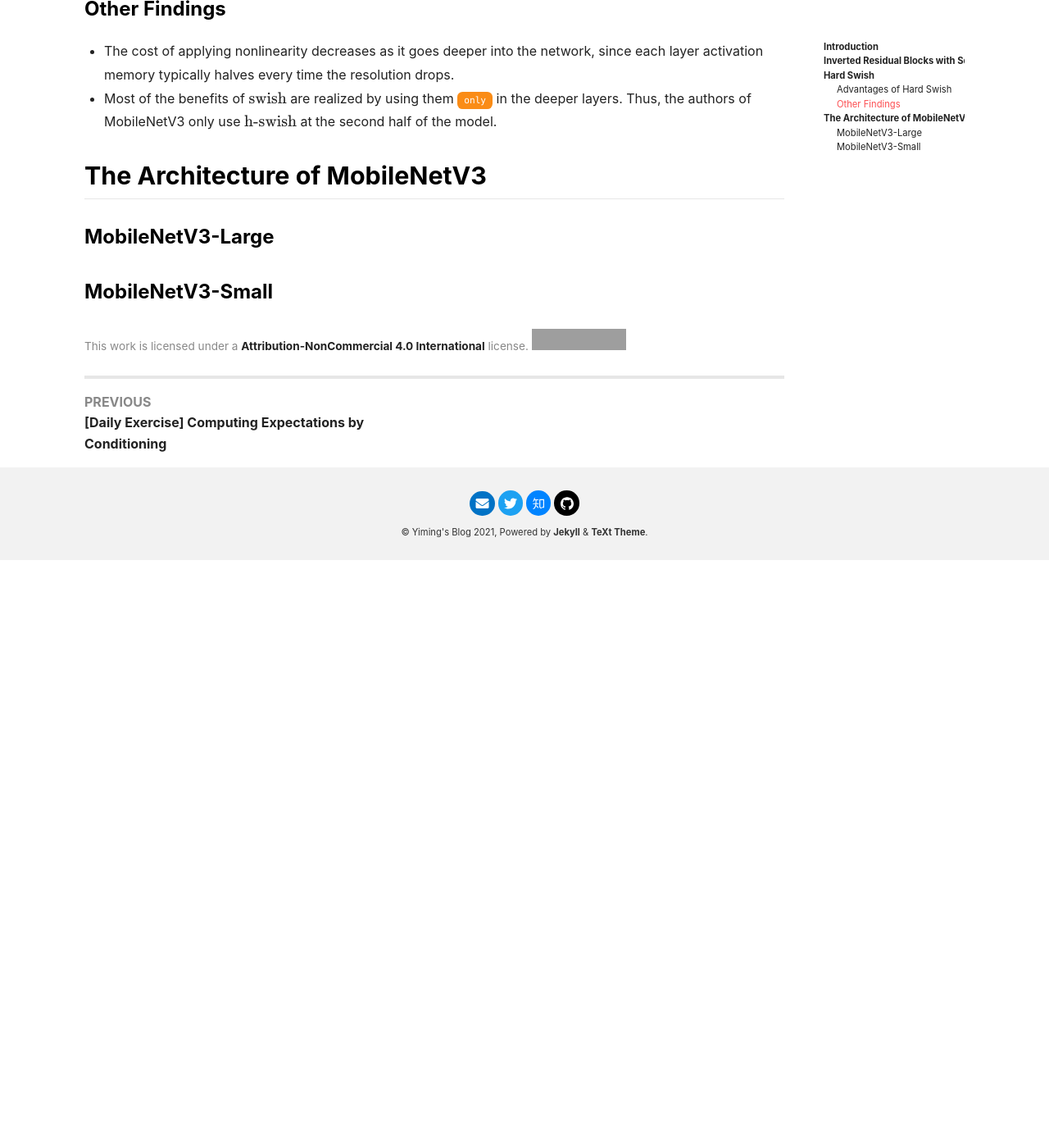
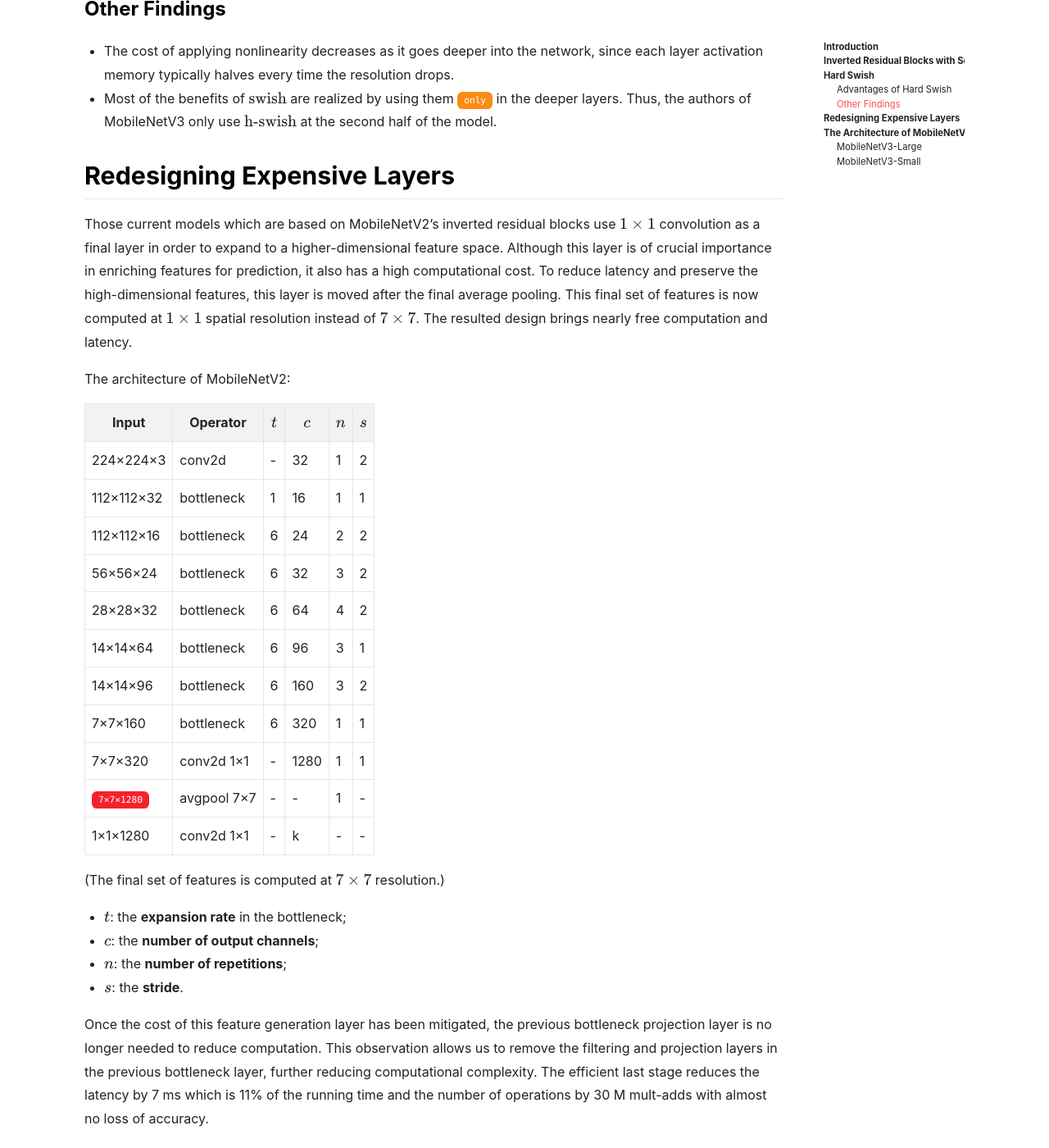
Before and after one commit to YimingMa/YIMINGMA.github.io, a Jekyll site: the page built from _posts/2021-10-11-introduction-to-MobileNetV3.md, in a window 1280 px wide and 1400 px high, scrolled down 2223 px. Shown: the whole window at 82% size. Built offline with Jekyll 4.4.1, drawn with Linux system fonts in a browser that asks for light colours; nearby versions of some CDN libraries; formulas are drawn with MathJax 3; before the commit the page ends 2906 px from its top, so only the background shows below that; some of the changed text lies outside the part shown; grey boxes are pictures that could not be loaded.

Commit message:
Update 2021-10-11-introduction-to-MobileNetV3.md

```diff
--- a/_posts/2021-10-11-introduction-to-MobileNetV3.md
+++ b/_posts/2021-10-11-introduction-to-MobileNetV3.md
@@ -104,8 +104,40 @@ $$
 - The cost of applying nonlinearity decreases as it goes deeper into the network, since each layer activation memory typically halves every time the resolution drops.
 - Most of the benefits of $$\text{swish}$$ are realized by using them `only`{:.warning} in the deeper layers. Thus, the authors of MobileNetV3 only use $$\text{h-swish}$$ at the second half of the model.
 
+## Redesigning Expensive Layers
+
+Those current models which are based on MobileNetV2's inverted residual blocks use $1\times1$ convolution as a final layer in order to expand to a higher-dimensional feature space. Although this layer is of crucial importance in enriching features for prediction, it also has a high computational cost. To reduce latency and preserve the high-dimensional features, this layer is moved after the final average pooling. This final set of features is now computed at $1 \times 1$ spatial resolution instead of $7 \times 7$. The resulted design brings nearly free computation and latency.
+
+The architecture of MobileNetV2:
+
+| Input                   | Operator      | $t$ | $c$      | $n$ | $s$ |
+|-------------------------|---------------|-----|----------|-----|-----|
+| 224×224×3               | conv2d        | -   | 32       | 1   | 2   |
+| 112×112×32              | bottleneck    | 1   | 16       | 1   | 1   |
+| 112×112×16              | bottleneck    | 6   | 24       | 2   | 2   |
+| 56×56×24                | bottleneck    | 6   | 32       | 3   | 2   |
+| 28×28×32                | bottleneck    | 6   | 64       | 4   | 2   |
+| 14×14×64                | bottleneck    | 6   | 96       | 3   | 1   |
+| 14×14×96                | bottleneck    | 6   | 160      | 3   | 2   |
+| 7×7×160                 | bottleneck    | 6   | 320      | 1   | 1   |
+| 7×7×320                 | conv2d 1×1    | -   | 1280     | 1   | 1   |
+| `7×7×1280`{:.error}     | avgpool 7×7   | -   | -        | 1   | -   |
+| 1×1×1280                | conv2d 1×1    | -   | k        | -   | -   |
+
+(The final set of features is computed at $7 \times 7$ resolution.)
+
+- $t$: the **expansion rate** in the bottleneck;
+- $c$: the **number of output channels**;
+- $n$: the **number of repetitions**;
+- $s$: the **stride**.
+
+Once the cost of this feature generation layer has been mitigated, the previous bottleneck projection layer is no longer needed to reduce computation. This observation allows us to remove the filtering and projection layers in the previous bottleneck layer, further reducing computational complexity. The efficient last stage reduces the latency by 7 ms which is 11% of the running time and the number of operations by 30 M mult-adds with almost no loss of accuracy.
+
 ## The Architecture of MobileNetV3
+
+MobileNetV3 has a large version and a small version, which are targeted at high and low resource use cases, respectively.
 
 ### MobileNetV3-Large
 
+| Input                   | Operator       |
 ### MobileNetV3-Small
```
